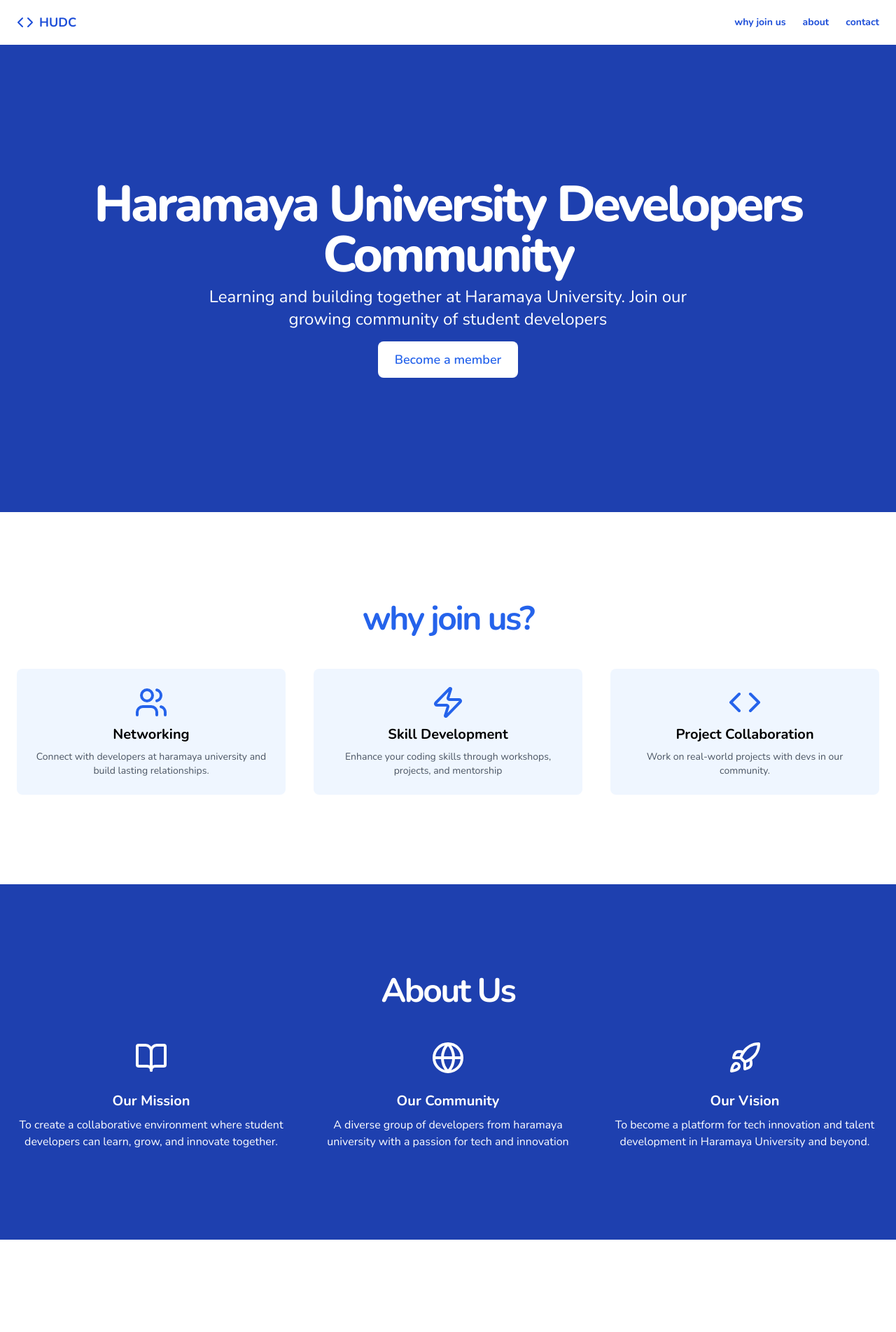
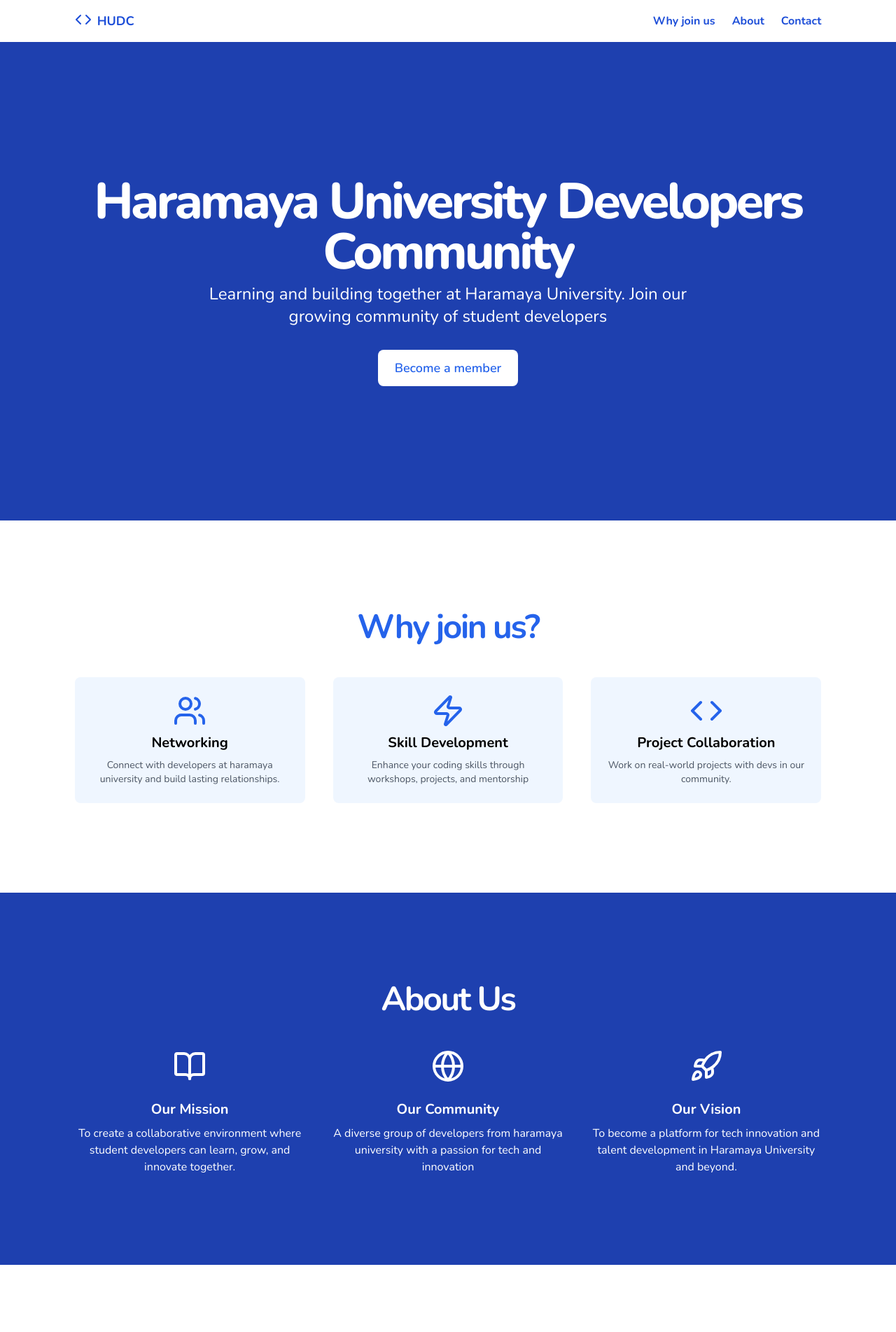
Before and after one commit to kalebalebachew/hu-devs, a Next.js app: page / in a window 1280 px wide. Shown: the top 1904 px of the page at 70% size. Built offline with nearby package versions, Linux system fonts and the light colour scheme.

Commit message:
style(layout): center contents on the landing page

```diff
--- a/src/components/landing-page.jsx
+++ b/src/components/landing-page.jsx
@@ -12,80 +12,79 @@ import {
     Rocket,
 } from "lucide-react";
 import { FaLinkedin, FaTelegramPlane, FaInstagram } from "react-icons/fa";
-import Link from "next/link";
 
 export default function LandingPage() {
     return (
-    <div className="flex flex-col min-h-screen bg-white text-black font-nunito">
-      <header className="px-4 lg:px-6 h-16 flex items-center bg-white sticky text-blue-700">
-        <a className="flex items-center justify-center" href="#">
+        <div className="min-h-screen bg-white text-black font-nunito">
+            <header className="bg-white text-blue-700 py-4">
+                <div className="w-5/6 mx-auto flex items-center justify-between">
+                    <div>
+                        <a className="flex gap-x-2" href="#">
                             <Code className="h-6 w-6" />
-          <span className="ml-2 text-lg font-bold">HUDC</span>
+                            <p className="text-lg font-bold">HUDC</p>
                         </a>
-        <nav className="ml-auto flex  gap-4 sm:gap-6">
+                    </div>
+                    <nav className="space-x-4 sm:space-x-6">
                         <a
-            className="text-sm font-bold hover:underline underline-offset-4"
-            href="#features"
-          >
-            why join us
+                            className="font-bold hover:underline underline-offset-4"
+                            href="#features">
+                            Why join us
                         </a>
                         <a
-            className="text-sm font-bold hover:underline underline-offset-4"
-            href="#about"
-          >
-            about
+                            className="font-bold hover:underline underline-offset-4"
+                            href="#about">
+                            About
                         </a>
-
                         <a
-            className="text-sm font-bold hover:underline underline-offset-4"
-            href="#contact"
-          >
-            contact
+                            className="font-bold hover:underline underline-offset-4"
+                            href="#contact">
+                            Contact
                         </a>
                     </nav>
+                </div>
             </header>
             <main className="flex-1">
-        <section className="w-full py-12 md:py-24 lg:py-32 xl:py-48 bg-blue-800 text-white">
-          <div className="container px-4 md:px-6">
-            <div className="flex flex-col items-center space-y-4 text-center">
-              <div className="space-y-2">
-                <h1 className="text-4xl font-extrabold tracking-tighter sm:text-5xl md:text-6xl lg:text-7xl/none">
-                  Haramaya University Developers <br></br> Community
+                <section className="py-12 md:py-24 lg:py-32 xl:py-48 bg-blue-800 text-white">
+                    <div className="flex flex-col items-center gap-y-8">
+                        <div className="space-y-2 text-center">
+                            <h1 className="text-4xl font-extrabold tracking-tighter sm:text-5xl md:text-6xl lg:text-7xl">
+                                Haramaya University Developers <br></br>{" "}
+                                Community
                             </h1>
                             <p className="mx-auto max-w-[700px] text-xl md:text-2xl font-light">
-                  Learning and building together at Haramaya University. Join
-                  our growing community of student developers
+                                Learning and building together at Haramaya
+                                University. Join our growing community of
+                                student developers
                             </p>
                         </div>
-              <div className="space-x-4">
+                        <div>
                             <a
                                 href="https://t.me/hudevhub"
                                 target="_blank"
-                  rel="noopener noreferrer"
-                >
+                                rel="noopener noreferrer">
                                 <div className="bg-white text-blue-600 hover:bg-blue-50 font-semibold text-lg px-6 py-3 rounded-lg">
                                     Become a member
                                 </div>
                             </a>
                         </div>
                     </div>
-          </div>
                 </section>
                 <section
                     id="features"
-          className="w-full py-12 md:py-24 lg:py-32 bg-white"
-        >
-          <div className="container px-4 md:px-6">
+                    className="py-12 md:py-24 lg:py-32 bg-white">
+                    <div className="flex flex-col items-center w-5/6 mx-auto">
                         <h2 className="text-3xl font-bold tracking-tighter sm:text-4xl md:text-5xl text-center mb-12 text-blue-600">
-              why join us?
+                            Why join us?
                         </h2>
                         <div className="grid gap-10 sm:grid-cols-2 md:grid-cols-3">
                             <div className="flex flex-col items-center space-y-2 p-6 bg-blue-50 rounded-lg transition-all duration-300 hover:shadow-lg hover:scale-105">
                                 <Users className="h-12 w-12 text-blue-600" />
-                <h3 className="text-xl font-bold text-black">Networking</h3>
+                                <h3 className="text-xl font-bold text-black">
+                                    Networking
+                                </h3>
                                 <p className="text-sm text-gray-600 text-center">
-                  Connect with developers at haramaya university and build
-                  lasting relationships.
+                                    Connect with developers at haramaya
+                                    university and build lasting relationships.
                                 </p>
                             </div>
                             <div className="flex flex-col items-center space-y-2 p-6 bg-blue-50 rounded-lg transition-all duration-300 hover:shadow-lg hover:scale-105">
@@ -94,8 +93,8 @@ export default function LandingPage() {
                                     Skill Development
                                 </h3>
                                 <p className="text-sm text-gray-600 text-center">
-                  Enhance your coding skills through workshops, projects, and
-                  mentorship
+                                    Enhance your coding skills through
+                                    workshops, projects, and mentorship
                                 </p>
                             </div>
                             <div className="flex flex-col items-center space-y-2 p-6 bg-blue-50 rounded-lg transition-all duration-300 hover:shadow-lg hover:scale-105">
@@ -104,7 +103,8 @@ export default function LandingPage() {
                                     Project Collaboration
                                 </h3>
                                 <p className="text-sm text-gray-600 text-center">
-                  Work on real-world projects with devs in our community.
+                                    Work on real-world projects with devs in our
+                                    community.
                                 </p>
                             </div>
                         </div>
@@ -112,35 +112,43 @@ export default function LandingPage() {
                 </section>
                 <section
                     id="about"
-          className="w-full py-12 md:py-24 lg:py-32 bg-blue-800"
-        >
-          <div className="container px-4 md:px-6">
+                    className="py-12 md:py-24 lg:py-32 bg-blue-800">
+                    <div className="flex flex-col items-center w-5/6 mx-auto">
                         <h2 className="text-3xl font-bold tracking-tighter sm:text-4xl md:text-5xl text-center mb-12 text-white">
                             About Us
                         </h2>
                         <div className="grid gap-10 sm:grid-cols-2 lg:grid-cols-3">
                             <div className="flex flex-col items-center space-y-2 text-center">
                                 <BookOpen className="h-12 w-12 text-white  mb-4" />
-                <h3 className="text-xl font-bold text-white">Our Mission</h3>
+                                <h3 className="text-xl font-bold text-white">
+                                    Our Mission
+                                </h3>
                                 <p className="text-white">
-                  To create a collaborative environment where student developers
-                  can learn, grow, and innovate together.
+                                    To create a collaborative environment where
+                                    student developers can learn, grow, and
+                                    innovate together.
                                 </p>
                             </div>
                             <div className="flex flex-col items-center space-y-2 text-center">
                                 <Globe className="h-12 w-12 text-white mb-4" />
-                <h3 className="text-xl font-bold text-white">Our Community</h3>
+                                <h3 className="text-xl font-bold text-white">
+                                    Our Community
+                                </h3>
                                 <p className="text-white">
-                  A diverse group of developers from haramaya university with a
-                  passion for tech and innovation
+                                    A diverse group of developers from haramaya
+                                    university with a passion for tech and
+                                    innovation
                                 </p>
                             </div>
                             <div className="flex flex-col items-center space-y-2 text-center">
                                 <Rocket className="h-12 w-12 text-white mb-4" />
-                <h3 className="text-xl font-bold text-white">Our Vision</h3>
+                                <h3 className="text-xl font-bold text-white">
+                                    Our Vision
+                                </h3>
                                 <p className="text-white">
-                  To become a platform for tech innovation and talent
-                  development in Haramaya University and beyond.
+                                    To become a platform for tech innovation and
+                                    talent development in Haramaya University
+                                    and beyond.
                                 </p>
                             </div>
                         </div>{" "}
@@ -148,13 +156,12 @@ export default function LandingPage() {
                 </section>
                 <section
                     id="join"
-          className="w-full py-12 md:py-24 lg:py-32 bg-white text-blue-600"
-        >
-          <div className="container px-4 md:px-6 flex flex-col items-center space-y-4 text-center">
+                    className="py-12 md:py-24 lg:py-32 bg-white text-blue-600">
+                    <div className="flex flex-col items-center gap-y-8">
                         <div className="space-y-2">
                             <h1 className="text-xl font-bold tracking-tighter sm:text-2xl md:text-2xl">
-                Scan this QR code to join our Telegram group or click the button
-                below!
+                                Scan this QR code to join our Telegram group or
+                                click the button below!
                             </h1>
                         </div>
 
@@ -167,16 +174,15 @@ export default function LandingPage() {
                         <a
                             href="https://t.me/hudevhub"
                             target="_blank"
-              rel="noopener noreferrer"
-            >
+                            rel="noopener noreferrer">
                             <Button className="bg-blue-600 text-white hover:bg-blue-700">
                                 Join our Telegram Group
                             </Button>
                         </a>
                     </div>
                 </section>
-        <section id="latest-news" className="w-full py-12 bg-gray-200">
-          <div className="container px-4 md:px-6">
+                <section id="latest-news" className="py-12 bg-gray-200">
+                    <div className="flex flex-col gap-y-8">
                         <h2 className="text-3xl font-bold tracking-tighter sm:text-4xl md:text-5xl text-center mb-12 text-blue-700">
                             Latest News
                         </h2>
@@ -185,39 +191,34 @@ export default function LandingPage() {
                                 src="https://www.linkedin.com/embed/feed/update/urn:li:share:7248312412922155008"
                                 height="500"
                                 width="100%"
-                className="max-w-md"
+                                className="max-w-md scroll-auto"
                                 frameBorder="0"
                                 allowFullScreen=""
-                title="Embedded post 1"
-              ></iframe>
+                                title="Embedded post 1"></iframe>
                             <iframe
                                 src="https://www.linkedin.com/embed/feed/update/urn:li:share:7249078841464225795"
                                 height="500"
                                 width="100%"
-                className="max-w-md"
+                                className="max-w-md scroll-auto"
                                 frameBorder="0"
                                 allowFullScreen=""
-                title="Embedded post 2"
-              ></iframe>
+                                title="Embedded post 2"></iframe>
                         </div>
                     </div>
                 </section>
                 <section
                     id="contact"
-          className="container max-sm:px-4 px-10 py-10 w-full"
-        >
-          <div className="grid grid-cols-1 md:grid-cols-2 gap-20">
+                    className="py-12 md:py-24 lg:py-32">
+                    <div className="grid grid-cols-1 md:grid-cols-2 gap-20 w-5/6 mx-auto">
                         <div>
                             <h2 className="text-3xl font-bold mb-6">
                                 We would love to hear from you.
                             </h2>
-
                             <form>
                                 <div className="mb-4">
                                     <label
                                         className="block text-lg font-medium mb-2 text-black"
-                    htmlFor="firstName"
-                  >
+                                        htmlFor="firstName">
                                         Full Name
                                     </label>
                                     <input
@@ -230,8 +231,7 @@ export default function LandingPage() {
                                 <div className="mb-4">
                                     <label
                                         className="block text-lg font-medium mb-2"
-                    htmlFor="phoneNumber"
-                  >
+                                        htmlFor="phoneNumber">
                                         Phone Number
                                     </label>
                                     <input
@@ -244,8 +244,7 @@ export default function LandingPage() {
                                 <div className="mb-4">
                                     <label
                                         className="block text-lg font-medium mb-2"
-                    htmlFor="email"
-                  >
+                                        htmlFor="email">
                                         Email Address
                                     </label>
                                     <input
@@ -258,21 +257,18 @@ export default function LandingPage() {
                                 <div className="mb-4">
                                     <label
                                         className="block text-lg font-medium mb-2"
-                    htmlFor="message"
-                  >
+                                        htmlFor="message">
                                         Leave Us a Message
                                     </label>
                                     <textarea
                                         id="message"
                                         name="message"
                                         rows="4"
-                    className="w-full px-4 py-2 border rounded-md focus:outline-none focus:ring-2 focus:ring-blue-500"
-                  ></textarea>
+                                        className="w-full px-4 py-2 border rounded-md focus:outline-none focus:ring-2 focus:ring-blue-500"></textarea>
                                 </div>
                                 <button
                                     type="submit"
-                  className="w-full bg-blue-600 text-white font-semibold py-2 px-4 rounded-md hover:bg-gray-600 transition duration-200"
-                >
+                                    className="w-full bg-blue-600 text-white font-semibold py-2 px-4 rounded-md hover:bg-gray-600 transition duration-200">
                                     Send Message
                                 </button>
                             </form>
@@ -285,8 +281,7 @@ export default function LandingPage() {
                                 height="100%"
                                 className="rounded-md border-0"
                                 allowFullScreen=""
-                loading="lazy"
-              ></iframe>
+                                loading="lazy"></iframe>
                         </div>
                     </div>
                 </section>
@@ -294,15 +289,14 @@ export default function LandingPage() {
             <footer className="py-6 w-full px-4 md:px-6 bg-blue-800 text-white">
                 <div className="container mx-auto flex flex-col justify-center items-center">
                     <p className="text-sm text-white mb-4 md:mb-0">
-            © 2024 Haramaya University Developers Community. All rights
-            reserved.
+                        © 2024 Haramaya University Developers Community. All
+                        rights reserved.
                     </p>
                     <div className="flex justify-center mt-8 space-x-6">
                         <a
                             href="https://www.linkedin.com/company/haramaya-university-developers-community"
                             target="_blank"
-              rel="noopener noreferrer"
-            >
+                            rel="noopener noreferrer">
                             <FaLinkedin
                                 size={30}
                                 className="text-white hover:text-blue-900"
@@ -311,8 +305,7 @@ export default function LandingPage() {
                         <a
                             href="https://t.me/hudevhub"
                             target="_blank"
-              rel="noopener noreferrer"
-            >
+                            rel="noopener noreferrer">
                             <FaTelegramPlane
                                 size={30}
                                 className="text-blue-400 hover:text-white"
@@ -321,8 +314,7 @@ export default function LandingPage() {
                         <a
                             href="https://www.instagram.com"
                             target="_blank"
-              rel="noopener noreferrer"
-            >
+                            rel="noopener noreferrer">
                             <FaInstagram
                                 size={30}
                                 className="text-pink-500 hover:text-pink-700"
```
Lines whose indentation alone changed are shown as unchanged.
